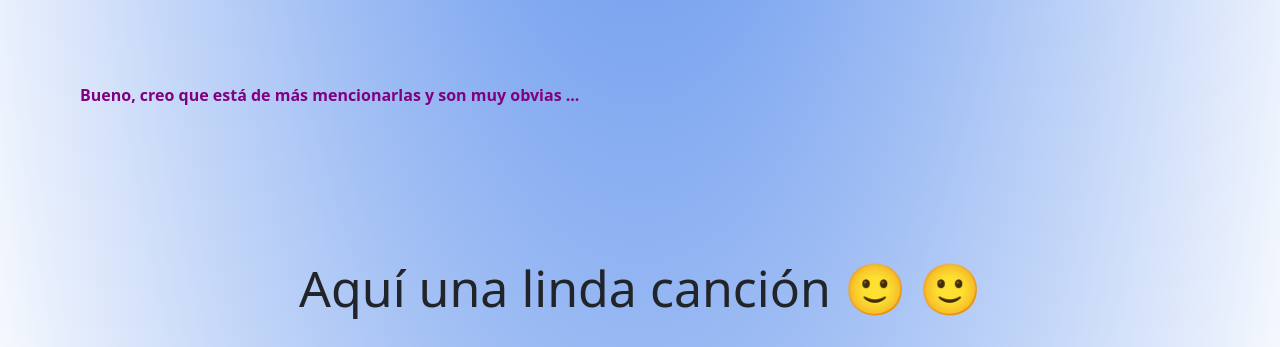
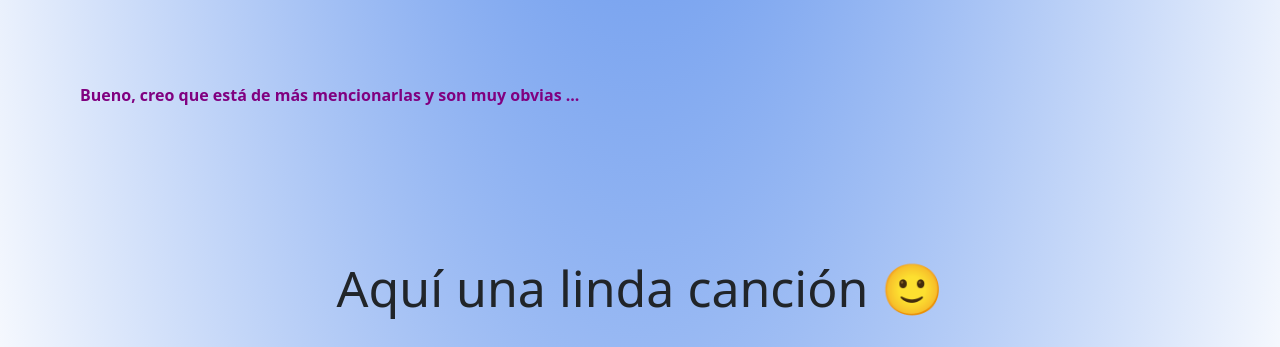
Before and after one commit to Oduad/cumple, a plain HTML site: page index.html in a window 1280 px wide. Shown: the part 2763-3110 px from the top of the page. Drawn offline with nearby package versions, Linux system fonts and the light colour scheme; grey boxes are pictures that could not be loaded.

Commit message:
Modificamos index

```diff
--- a/index.html
+++ b/index.html
@@ -68,7 +68,7 @@
         <h3 data-aos="zoom-in-down">¿Quiere usted conocer esas razones?</h3>
         <p data-aos="zoom-in-down">Bueno, creo que está de más mencionarlas y son muy obvias ...</p>
 
-        <h3>Aquí una linda canción &#128578 &#128578</h3> <br>
+        <h3>Aquí una linda canción &#128578</h3> <br>
         <div class="div_video_index" data-aos="zoom-in-down">
             <iframe width="350" height="250" src="https://www.youtube.com/embed/QSoQtlCn4fY?autoplay=1"
                 title="YouTube video player" frameborder="0"
```
